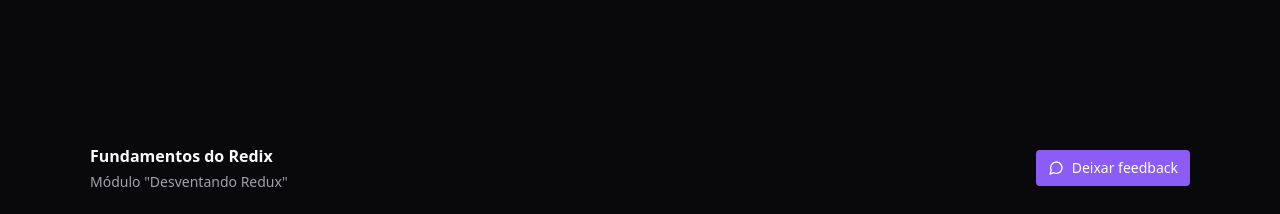
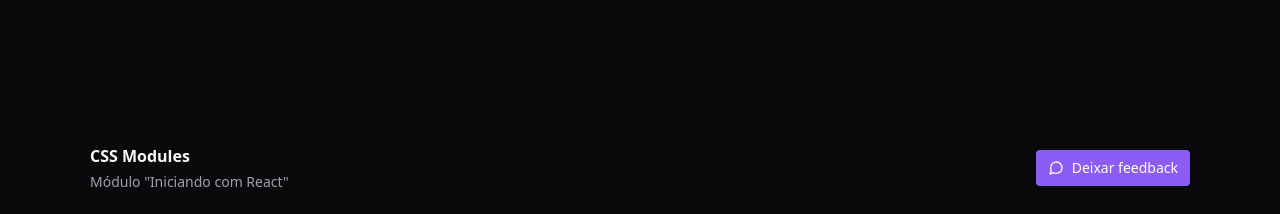
Before and after one commit to moisesnetouou/react-redux-zustand, a React (Vite) app: page / in a window 1280 px wide. Shown: the top 214 px of the page. Built offline with nearby package versions, Linux system fonts and the light colour scheme.

Commit message:
feat: highlighting current class

```diff
--- a/src/components/Header.tsx
+++ b/src/components/Header.tsx
@@ -1,8 +1,22 @@
+import { useAppSelector } from '../store'
+
 export function Header() {
+  const { currentLesson, currentModule } = useAppSelector((state) => {
+    const { currentModuleIndex, currentLessonIndex } = state.player
+
+    const currentModule = state.player.course.modules[currentModuleIndex]
+
+    const currentLesson = currentModule.lessons[currentLessonIndex]
+
+    return { currentLesson, currentModule }
+  })
+
   return (
     <div className="flex flex-col gap-1">
-      <h1 className="text-wxl font-bold">Fundamentos do Redix</h1>
-      <span className="text-sm text-zinc-400">Módulo "Desventando Redux"</span>
+      <h1 className="text-wxl font-bold">{currentLesson.title}</h1>
+      <span className="text-sm text-zinc-400">
+        Módulo "{currentModule.title}"
+      </span>
     </div>
   )
 }
--- a/src/components/Lesson.tsx
+++ b/src/components/Lesson.tsx
@@ -1,18 +1,30 @@
-import { Video } from 'lucide-react'
+import { PlayCircle, Video } from 'lucide-react'
 
 interface LessonProps {
   title: string
   duration: string
+  isCurrent?: boolean
   onPlay: () => void
 }
 
-export function Lesson({ duration, title, onPlay }: LessonProps) {
+export function Lesson({
+  duration,
+  title,
+  onPlay,
+  isCurrent = false,
+}: LessonProps) {
   return (
     <button
-      className="flex items-center gap-3 text-sm text-zinc-400"
       onClick={onPlay}
+      data-active={isCurrent}
+      disabled={isCurrent}
+      className="flex items-center gap-3 text-sm text-zinc-400 data-[active=true]:text-emerald-400 enabled:hover:text-zinc-100 "
     >
-      <Video className="w-4 h-4 text-zinc-500" />
+      {isCurrent ? (
+        <PlayCircle className="w-4 h-4 text-emerald-400" />
+      ) : (
+        <Video className="w-4 h-4 text-zinc-500" />
+      )}
 
       <span>{title}</span>
       <span className="ml-auto font-mono text-xs text-zinc-500">
--- a/src/components/Module.tsx
+++ b/src/components/Module.tsx
@@ -14,6 +14,12 @@
 
 export function Module({ moduleIndex, amountOfLessons, title }: ModuleProps) {
   const dispatch = useDispatch()
+
+  const { currentLessonIndex, currentModuleIndex } = useAppSelector((state) => {
+    const { currentLessonIndex, currentModuleIndex } = state.player
+
+    return { currentLessonIndex, currentModuleIndex }
+  })
 
   const lessons = useAppSelector((state) => {
     return state.player.course.modules[moduleIndex].lessons
@@ -37,12 +43,17 @@
       <Collapsible.Content>
         <nav className="relative flex flex-col gap-4 p-6">
           {lessons.map((lesson, lessonIndex) => {
+            const isCurrent =
+              currentModuleIndex === moduleIndex &&
+              currentLessonIndex === lessonIndex
+
             return (
               <Lesson
                 key={lesson.id}
                 duration={lesson.duration}
                 title={lesson.title}
                 onPlay={() => dispatch(play([moduleIndex, lessonIndex]))}
+                isCurrent={isCurrent}
               />
             )
           })}
```
